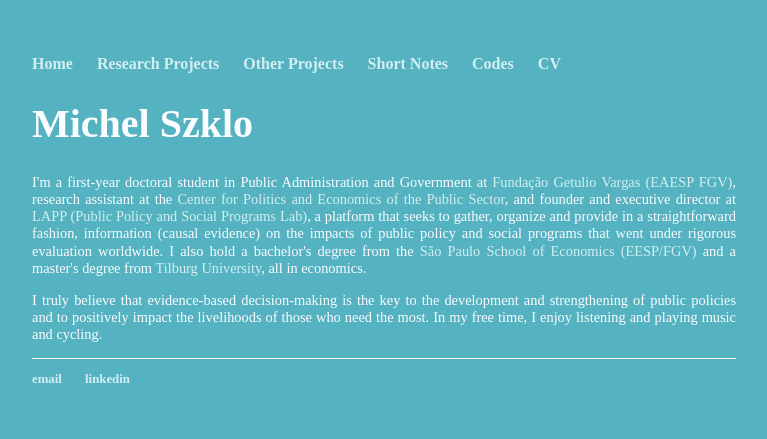
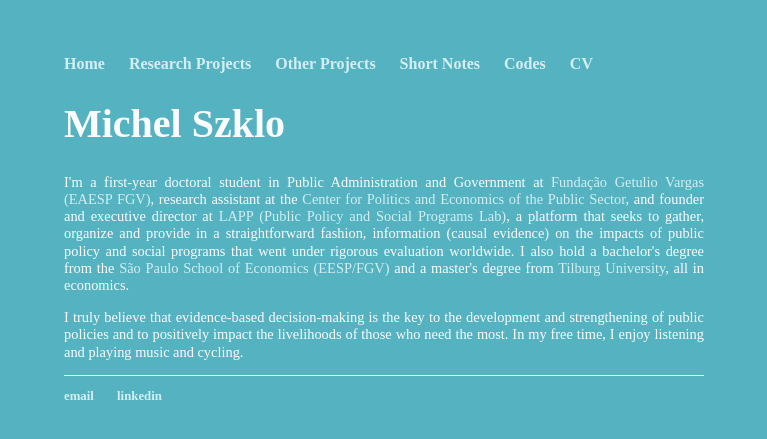
Before and after one commit to michelszklo/michelszklo.github.io, a Jekyll site: the page built from index.html, in a window 1280 px wide. Shown: the top 439 px of the page, without its empty margins (256-1023 px from the left). Built offline with Jekyll 4.4.1, drawn with Linux system fonts in a browser that asks for light colours.

Commit message:
Update main.css

```diff
--- a/css/main.css
+++ b/css/main.css
@@ -1,6 +1,6 @@
 body {
     margin: 55px auto;
-    width: 55%;
+    width: 50%;
     background-color: #54b2c1;
 }
 nav ul, footer ul {
```
